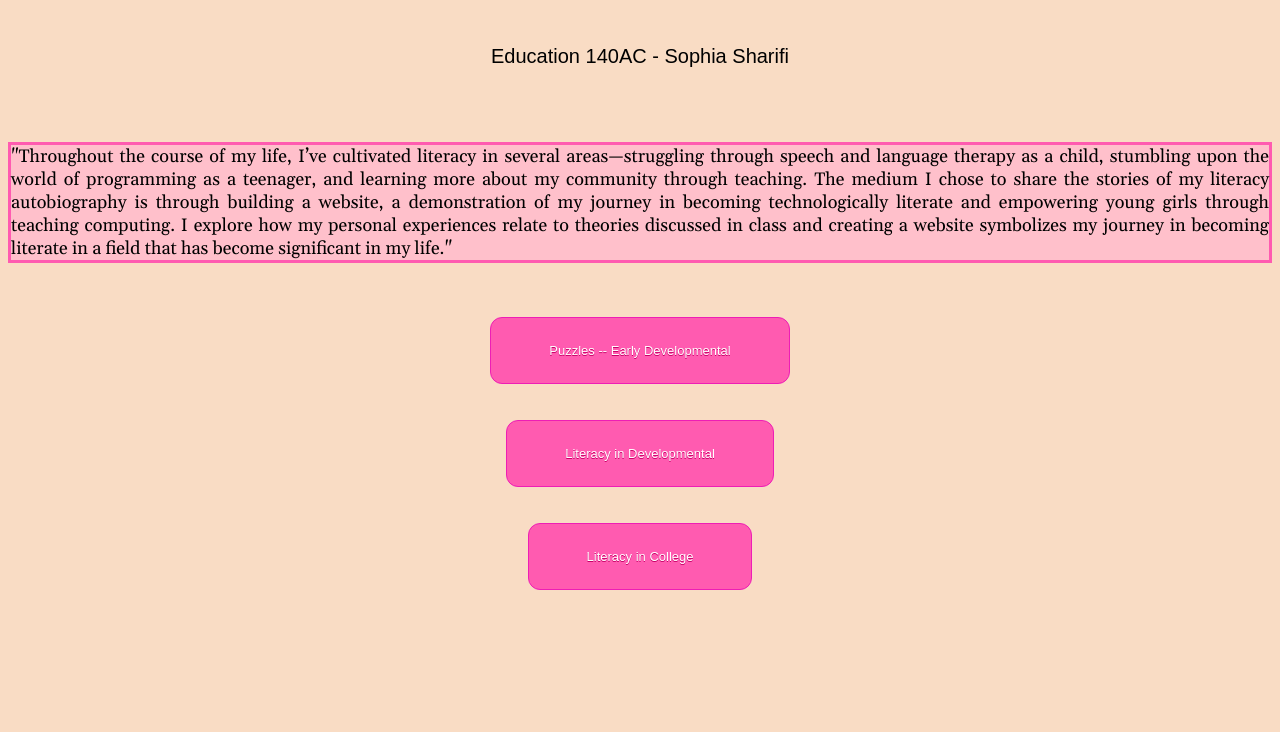
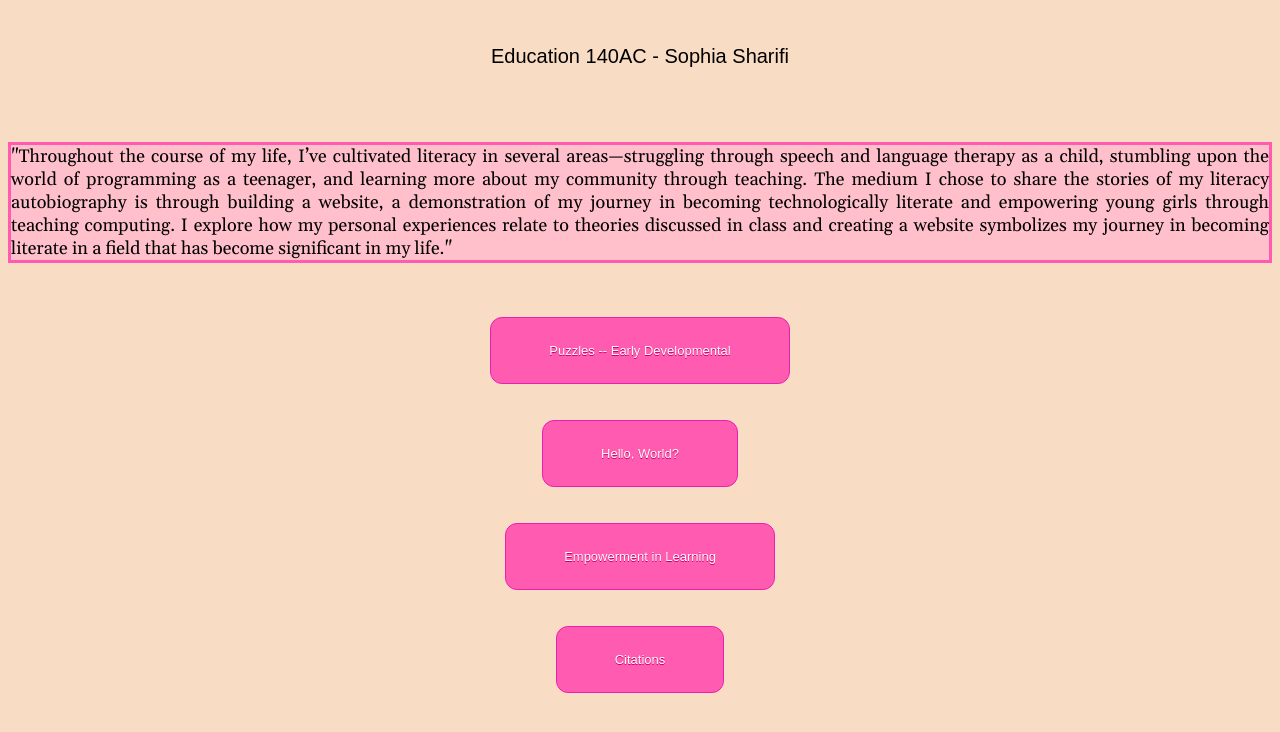
Before and after one commit to literacyproject-edu140/literacyproject-edu140.github.io, a plain HTML site: page index.html in a window 1280 px wide. Drawn offline with nearby package versions, Linux system fonts and the light colour scheme; a script that the page names is missing; a web font is replaced by a local one.

Commit message:
new changes

```diff
--- a/index.html
+++ b/index.html
@@ -21,9 +21,11 @@
       <div class = "center">
         <a href="early.html" class="myButton">Puzzles -- Early Developmental</a>
         <br><br><br>
-        <a href="https://google.com" class="myButton">Literacy in Developmental</a>
+        <a href="https://google.com" class="myButton">Hello, World? </a>
         <br><br><br>
-        <a href="https://google.com" class="myButton">Literacy in College</a>
+        <a href="https://google.com" class="myButton">Empowerment in Learning</a>
+        <br><br><br>
+        <a href="https://google.com" class="myButton">Citations</a>
       </div>
 
 
```
Also changed, not shown: early.html (+1 -1 lines).
